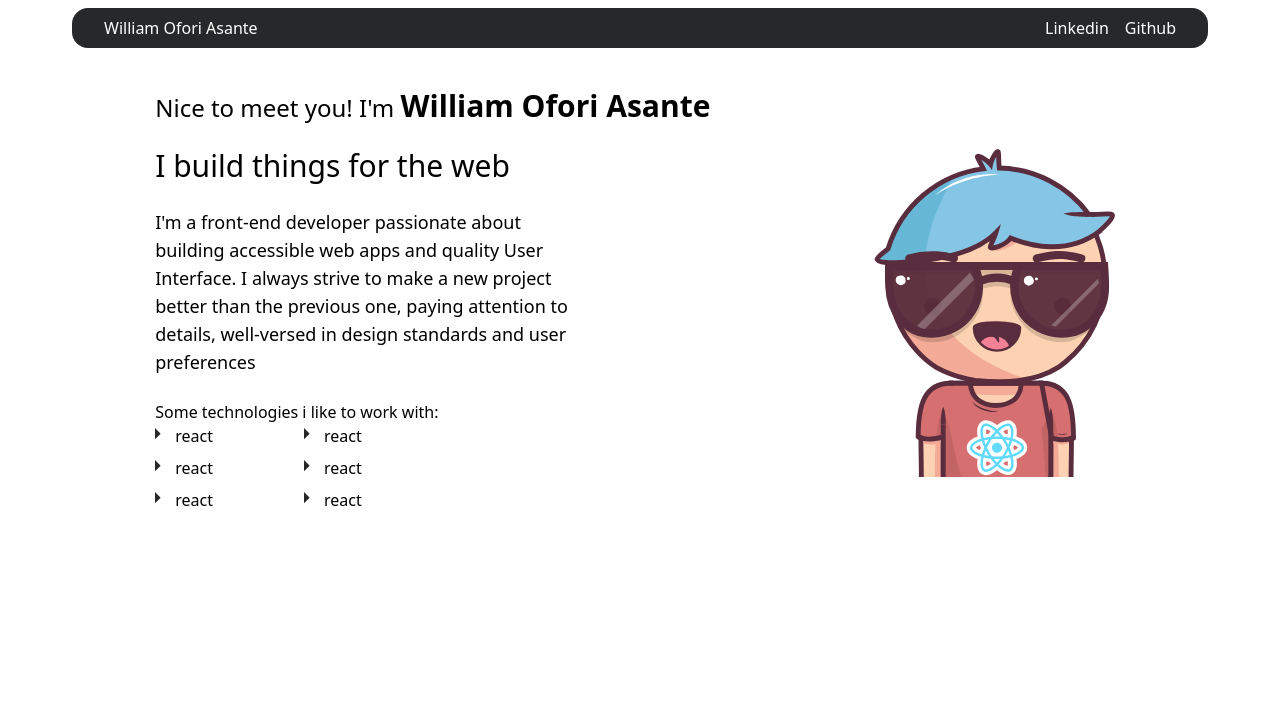
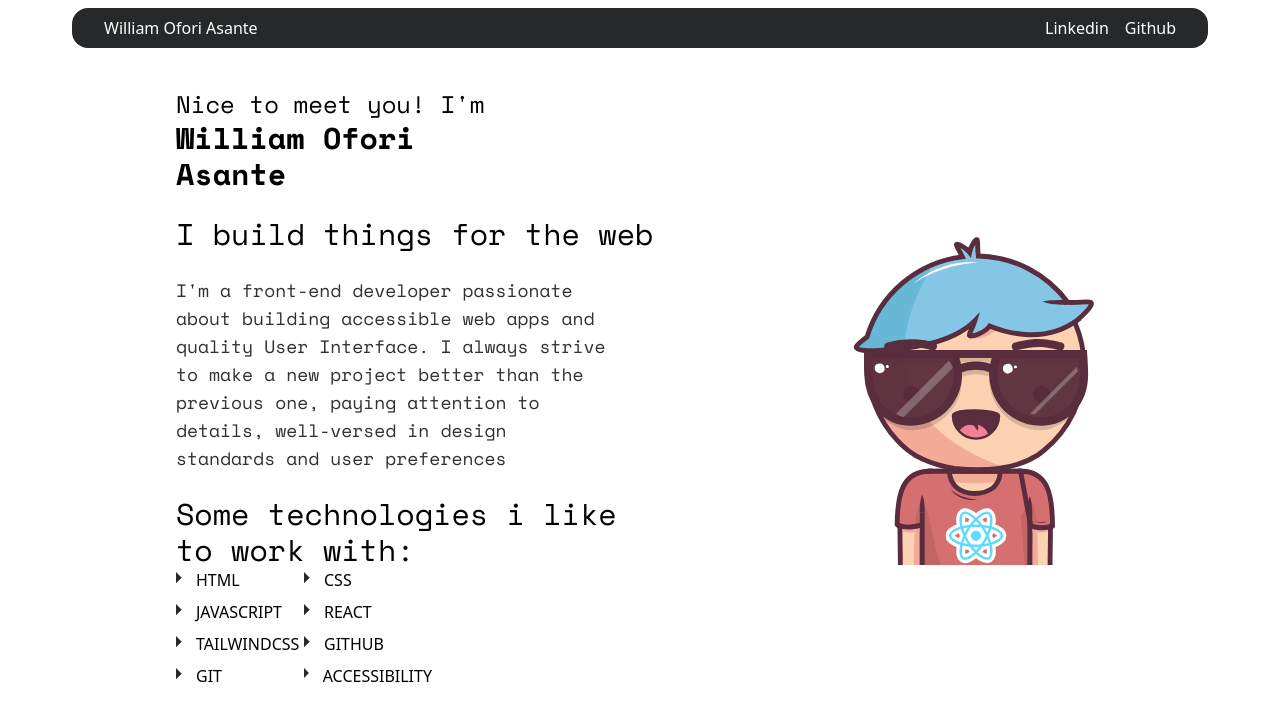
Before and after one commit to sphnikola/portfolio-website, a React (Vite) app: page / in a window 1280 px wide. Shown: the top 720 px of the page. Built offline with nearby package versions, Linux system fonts and the light colour scheme.

Commit message:
Add technologies worked with

```diff
--- a/index.html
+++ b/index.html
@@ -3,6 +3,12 @@
   <head>
     <meta charset="UTF-8" />
     <link rel="icon" type="image/svg+xml" href="/vite.svg" />
+    <link rel="preconnect" href="https://fonts.googleapis.com" />
+    <link rel="preconnect" href="https://fonts.gstatic.com" crossorigin />
+    <link
+      href="https://fonts.googleapis.com/css2?family=Space+Mono:wght@400;700&display=swap"
+      rel="stylesheet"
+    />
     <meta name="viewport" content="width=device-width, initial-scale=1.0" />
     <title>Vite + React</title>
   </head>
--- a/src/App.jsx
+++ b/src/App.jsx
@@ -22,60 +22,74 @@
           <section className="hero">
             <div className="flex flex-col items-center text-center gap-y-10 md:items-start md:text-left lg:flex-row lg:items-center lg:justify-around">
               <div className="space-y-6">
-                <h2 className=" text-xl font-medium md:text-2xl md:pr-10">
+                <h2 className=" text-xl space-mono-regular  md:text-2xl md:pr-10 lg:max-w-sm">
                   Nice to meet you! I'm{" "}
-                  <span className="text-2xl font-bold md:text-3xl">
+                  <span className="space-mono-bold text-2xl font-bold md:text-3xl">
                     William Ofori Asante
                   </span>
                 </h2>
-                <h3 className="text-2xl font-medium md:text-3xl">
+                <h3 className="space-mono-regular text-2xl md:text-3xl">
                   I build things for the web
                 </h3>
-                <p className="px-5 text-base font-medium leading-6 md:pr-20 md:text-lg md:leading-7 md:pl-0 lg:max-w-lg">
+                <p className="px-5 text-base leading-6 md:pr-20 md:text-lg md:leading-7 md:pl-0 lg:max-w-lg space-mono-regular font-light  text-[#2f3031]">
                   I'm a front-end developer passionate about building accessible
                   web apps and quality User Interface. I always strive to make a
                   new project better than the previous one, paying attention to
                   details, well-versed in design standards and user preferences
                 </p>
                 <div>
-                  <h3>Some technologies i like to work with:</h3>
+                  <h3 className="space-mono-regular text-2xl md:text-3xl md:pr-10 lg:max-w-lg">
+                    Some technologies i like to work with:
+                  </h3>
                   <div className="flex flex-col items-center md:items-start">
-                    <div class="grid w-2/3 grid-cols-2 grid-rows-3 md:w-1/2">
+                    <div class="grid w-2/3 grid-cols-2  grid-rows-4 md:w-1/2">
                       <span className="mb-2 flex items-center">
                         <div class="mr-3  inline-block w-2 overflow-hidden">
                           <div class=" h-4  origin-top-left rotate-45 bg-[#272829]"></div>
                         </div>
-                        react
+                        HTML
                       </span>
                       <span className="mb-2 flex items-center">
                         <div class="mr-3  inline-block w-2 overflow-hidden">
                           <div class=" h-4  origin-top-left rotate-45 bg-[#272829]"></div>
                         </div>
-                        react
+                        CSS
                       </span>
                       <span className="mb-2 flex items-center">
                         <div class="mr-3  inline-block w-2 overflow-hidden">
                           <div class=" h-4  origin-top-left rotate-45 bg-[#272829]"></div>
                         </div>
-                        react
+                        JAVASCRIPT
                       </span>
                       <span className="mb-2 flex items-center">
                         <div class="mr-3  inline-block w-2 overflow-hidden">
                           <div class=" h-4  origin-top-left rotate-45 bg-[#272829]"></div>
                         </div>
-                        react
+                        REACT
                       </span>
                       <span className="mb-2 flex items-center">
                         <div class="mr-3  inline-block w-2 overflow-hidden">
                           <div class=" h-4  origin-top-left rotate-45 bg-[#272829]"></div>
                         </div>
-                        react
+                        TAILWINDCSS
                       </span>
                       <span className="mb-2 flex items-center">
                         <div class="mr-3  inline-block w-2 overflow-hidden">
                           <div class=" h-4  origin-top-left rotate-45 bg-[#272829]"></div>
                         </div>
-                        react
+                        GITHUB
+                      </span>
+                      <span className="mb-2 flex items-center">
+                        <div class="mr-3  inline-block w-2 overflow-hidden">
+                          <div class=" h-4  origin-top-left rotate-45 bg-[#272829]"></div>
+                        </div>
+                        GIT
+                      </span>
+                      <span className="mb-2 flex items-center">
+                        <div class="mr-3  inline-block w-2 overflow-hidden">
+                          <div class=" h-4  origin-top-left rotate-45 bg-[#272829]"></div>
+                        </div>
+                        ACCESSIBILITY
                       </span>
                     </div>
                   </div>
--- a/src/index.css
+++ b/src/index.css
@@ -5,3 +5,15 @@
 /* body {
   background-color: #272829;
 } */
+
+.space-mono-regular {
+  font-family: "Space Mono", monospace;
+  font-weight: 400;
+  font-style: normal;
+}
+
+.space-mono-bold {
+  font-family: "Space Mono", monospace;
+  font-weight: 700;
+  font-style: normal;
+}
```
